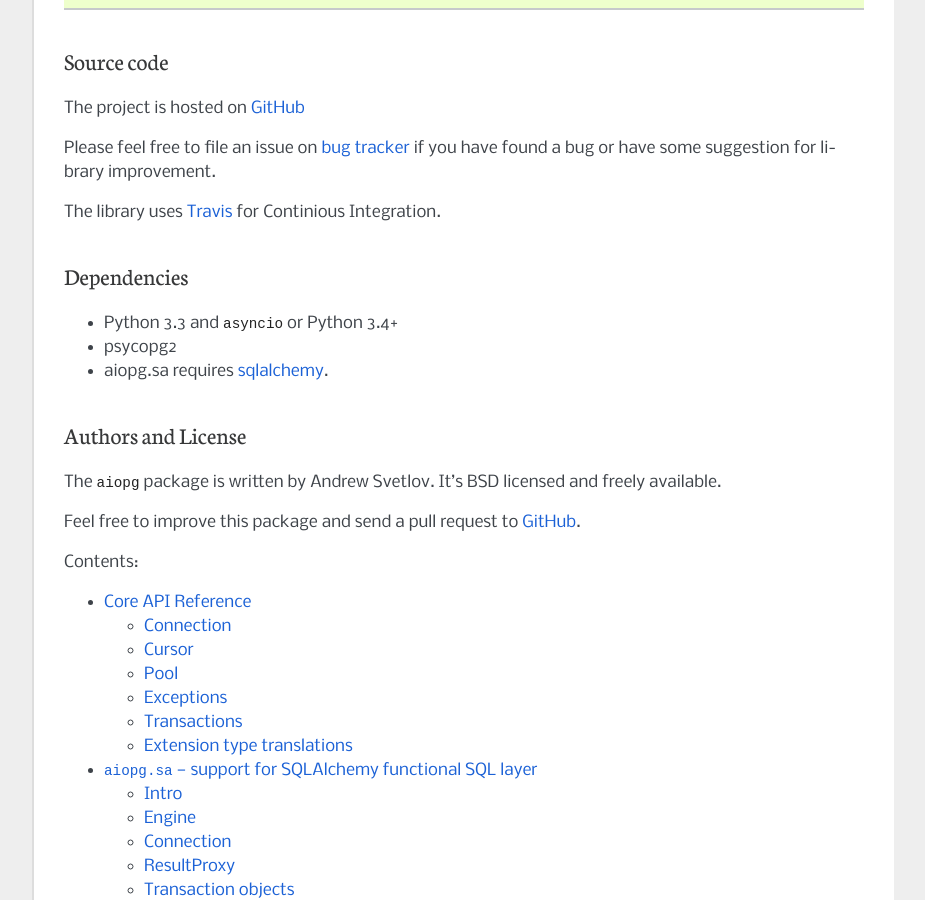
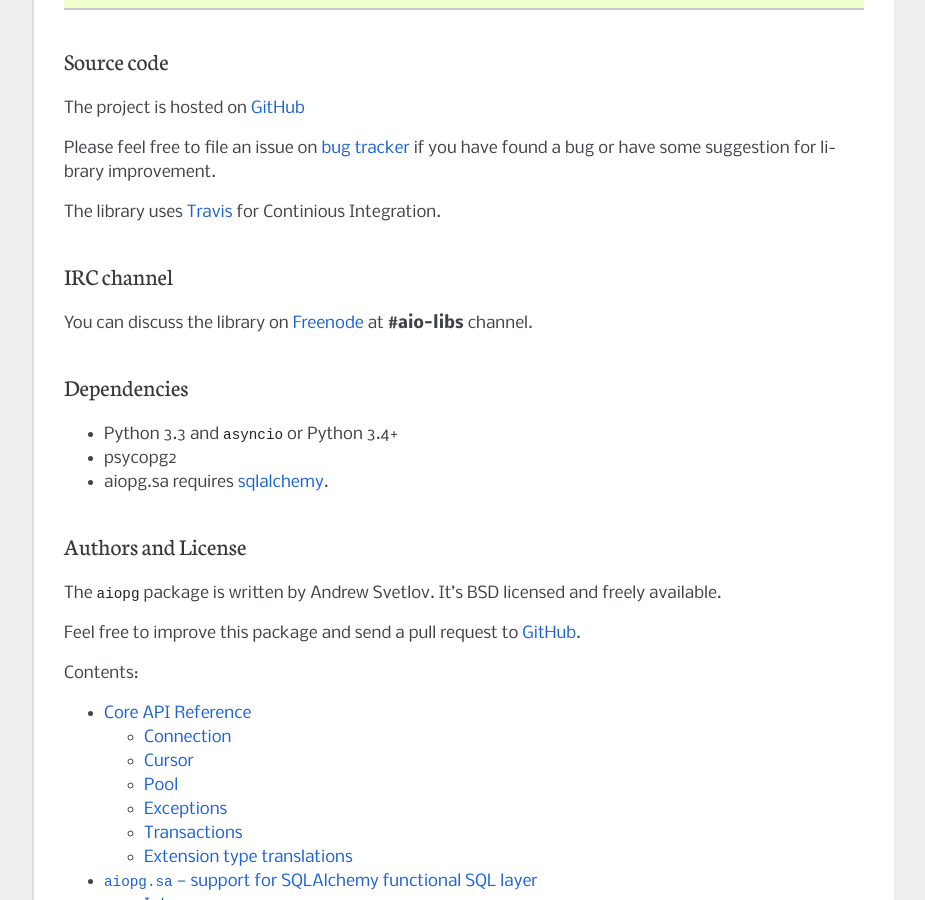
Before and after one commit to aio-libs/aiopg, a Sphinx documentation site: the page built from docs/index.rst, in a window 1280 px wide and 900 px high, scrolled down 2419 px. Shown: the whole window, without its empty margins (198-1123 px from the left). Built offline with Sphinx 7.4.7, drawn with Linux system fonts in a browser that asks for light colours.

Commit message:
Mention #aio-libs channel

```diff
--- a/docs/index.rst
+++ b/docs/index.rst
@@ -148,6 +148,14 @@ or have some suggestion for library improvement.
 The library uses `Travis <https://travis-ci.org/aio-libs/aiopg>`_ for
 Continious Integration.
 
+IRC channel
+-----------
+
+You can discuss the library on Freenode_ at **#aio-libs** channel.
+
+.. _Freenode: http://freenode.net
+
+
 Dependencies
 ------------
 
```
